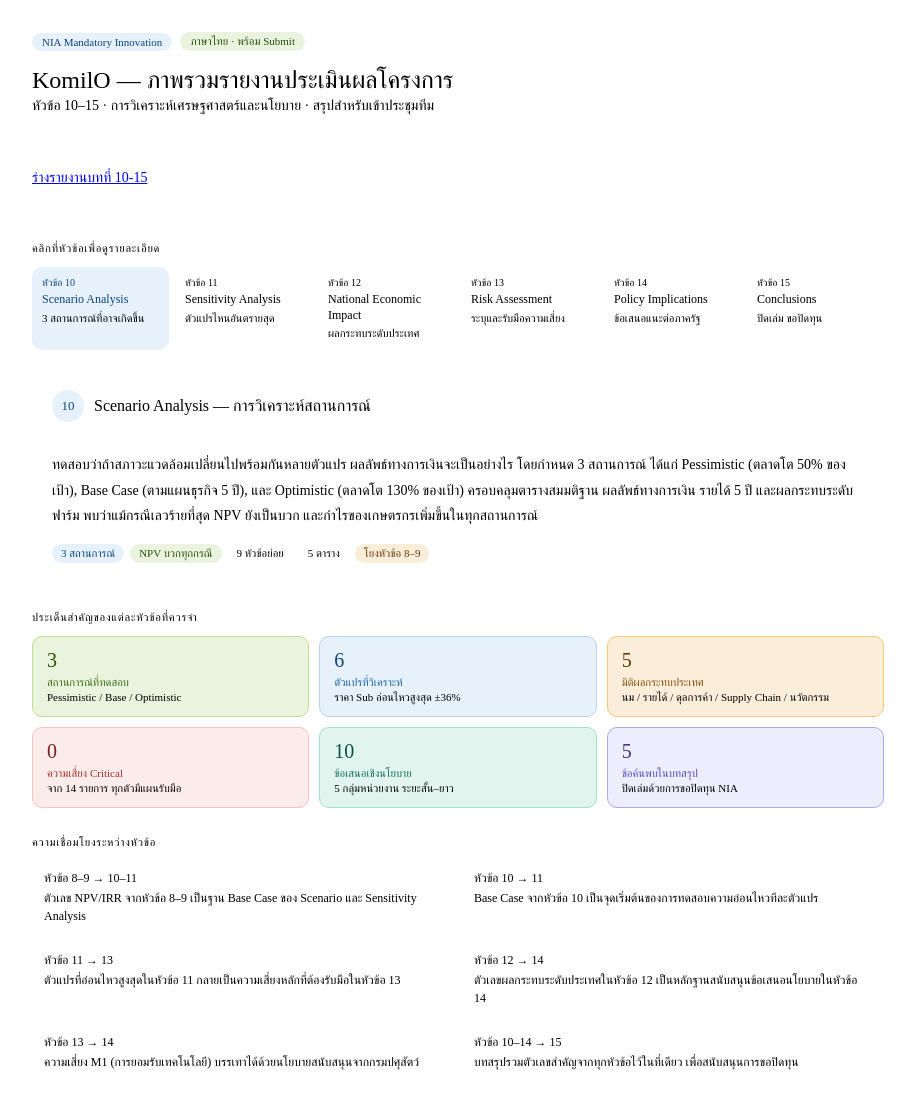
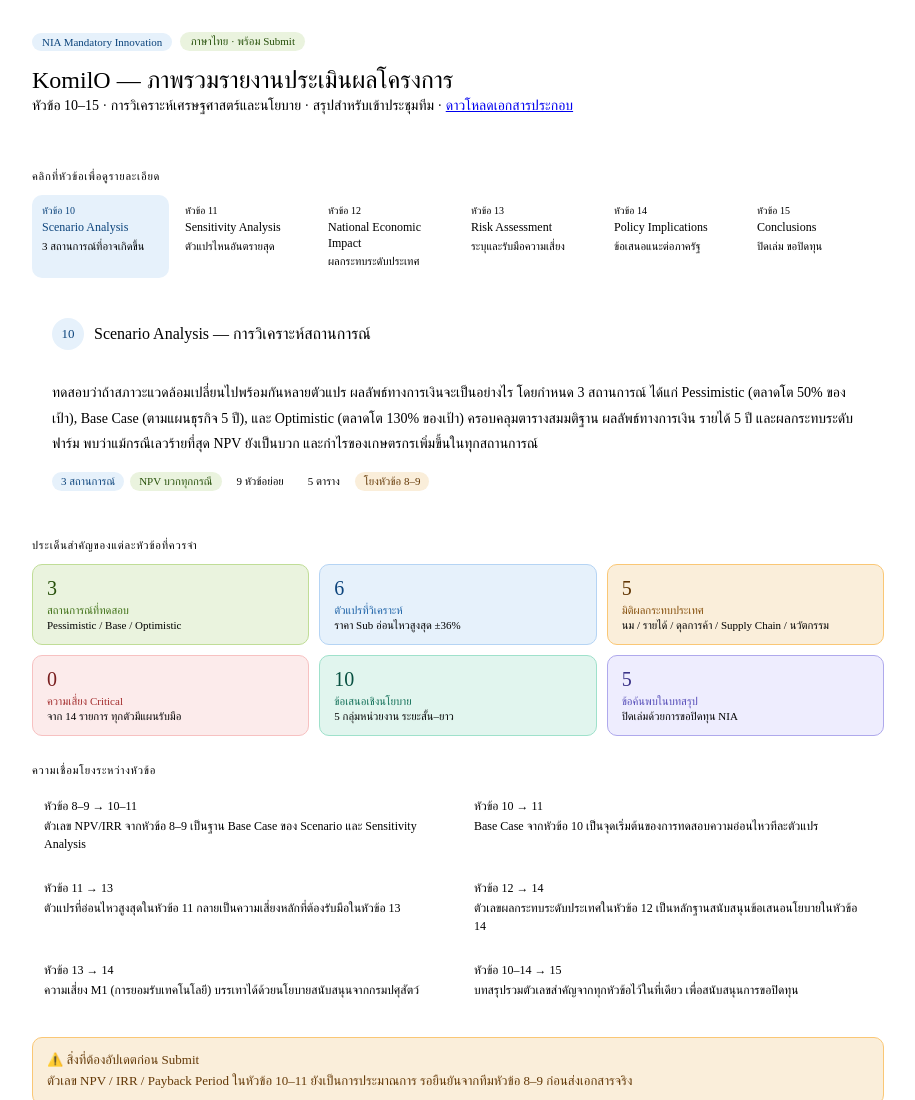
Before and after one commit to kwarasup/komilo, a plain HTML site: page index.html in a window 1280 px wide. Shown: the top 1100 px of the page, without its empty margins (182-1097 px from the left). Drawn offline with Linux system fonts and the light colour scheme.

Commit message:
Update report link and description in index.html

```diff
--- a/index.html
+++ b/index.html
@@ -71,8 +71,7 @@ h1{font-size:24px;font-weight:500;color:var(--color-text-primary);margin-bottom:
     <span class="badge b-green">ภาษาไทย · พร้อม Submit</span>
   </div>
   <h1>KomilO — ภาพรวมรายงานประเมินผลโครงการ</h1>
-  <p class="sub">หัวข้อ 10–15 · การวิเคราะห์เศรษฐศาสตร์และนโยบาย · สรุปสำหรับเข้าประชุมทีม</p>
-  <p class="sub"> <a href="https://kwarasup.github.io/komilo/หัวข้อ10_15.pdf"> ร่างรายงานบทที่ 10-15 </a> </p>
+  <p class="sub">หัวข้อ 10–15 · การวิเคราะห์เศรษฐศาสตร์และนโยบาย · สรุปสำหรับเข้าประชุมทีม · <a href="https://kwarasup.github.io/komilo/ch10_15.pdf">ดาวโหลดเอกสารประกอบ</a> </p>
 
   <p class="sec-label">คลิกที่หัวข้อเพื่อดูรายละเอียด</p>
   <div class="tabs">
```
